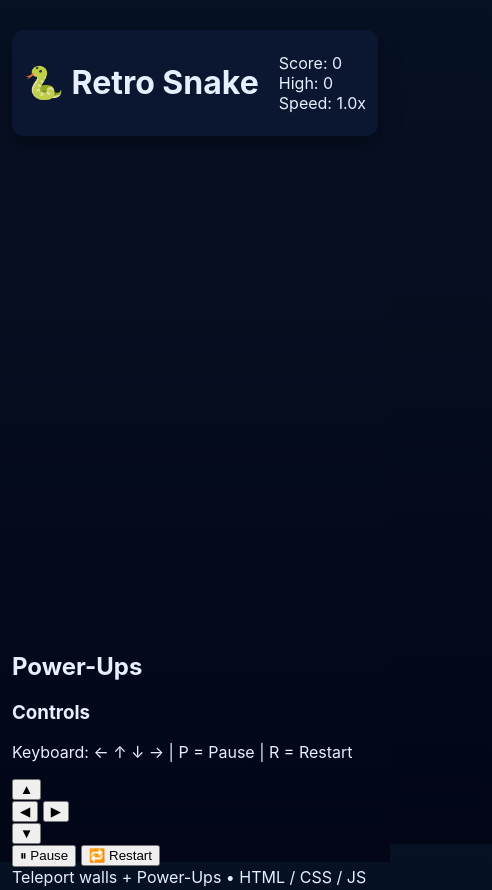
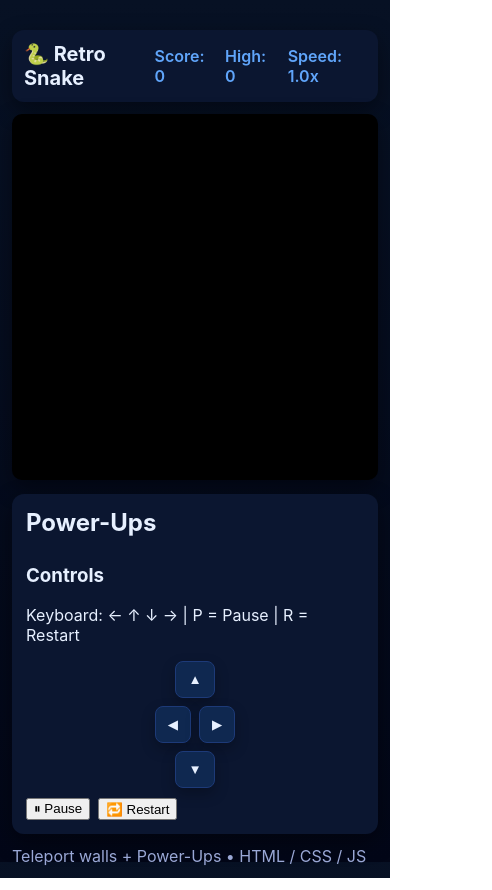
Before and after one commit to Anirudh7240/Retro-snake-game, a plain HTML site: page index.html in a window 390 px wide. Shown: the top 890 px of the page, 492 px wide, since content can reach past the window. Drawn offline with Linux system fonts and the light colour scheme; a script that the page names is missing.

Commit message:
Update style.css

```diff
--- a/style.css
+++ b/style.css
@@ -1,3 +1,4 @@
+
 :root{
   --bg1: #071124;
   --panel: #0b1630;
@@ -12,3 +13,26 @@
 html,body{height:100%;margin:0;font-family:Inter,system-ui,Arial,sans-serif;background:linear-gradient(180deg,var(--bg1),#020617);color:var(--text)}
 .app{max-width:1000px;margin:18px auto;padding:12px}
 .topbar{display:flex;align-items:center;justify-content:space-between;background:var(--panel);padding:12px;border-radius:var(--radius);box-shadow:var(--shadow);margin-bottom:12px}
+.topbar h1{margin:0;font-size:20px}
+.stats{display:flex;gap:14px;color:var(--accent);font-weight:600}
+.game-area{display:grid;grid-template-columns:1fr 300px;gap:14px;align-items:start}
+canvas{width:100%;height:auto;background:#000;border-radius:10px;box-shadow:var(--shadow);display:block}
+.panel{background:var(--panel);padding:14px;border-radius:12px;box-shadow:var(--shadow)}
+.panel h2{margin:0 0 8px 0}
+.power-list{display:flex;flex-wrap:wrap;gap:8px;padding:0;margin:8px 0 12px 0;list-style:none}
+.power-list li{background:#07142a;padding:6px 10px;border-radius:999px;border:1px solid rgba(255,255,255,.05);font-size:13px;color:var(--muted)}
+.dpad{display:grid;grid-template-rows:auto auto auto;place-items:center;gap:8px;margin:8px 0}
+.dpad .row{display:flex;gap:8px}
+.dbtn{background:#0f2850;border:1px solid #1d3a78;padding:10px 12px;border-radius:8px;color:var(--text);cursor:pointer;box-shadow:0 6px 14px rgba(0,0,0,.25)}
+.actions{display:flex;gap:8px;margin-top:10px}
+#btn-pause,#btn-restart,.dbtn{transition:transform .12s ease}
+#btn-pause:active,#btn-restart:active,.dbtn:active{transform:translateY(1px)}
+.footer{margin-top:12px;color:var(--muted);display:flex;justify-content:space-between;align-items:center}
+.overlay{position:fixed;inset:0;display:grid;place-items:center;background:rgba(0,0,0,.6);z-index:30}
+.overlay.hidden{display:none}
+.modal{background:var(--panel);padding:18px;border-radius:12px;box-shadow:var(--shadow);text-align:center}
+.modal-actions button{padding:8px 12px;border-radius:8px;background:#18306a;border:none;color:var(--text);cursor:pointer}
+@media (max-width:900px){
+  .game-area{grid-template-columns:1fr}
+  .panel{order:2}
+}
```
